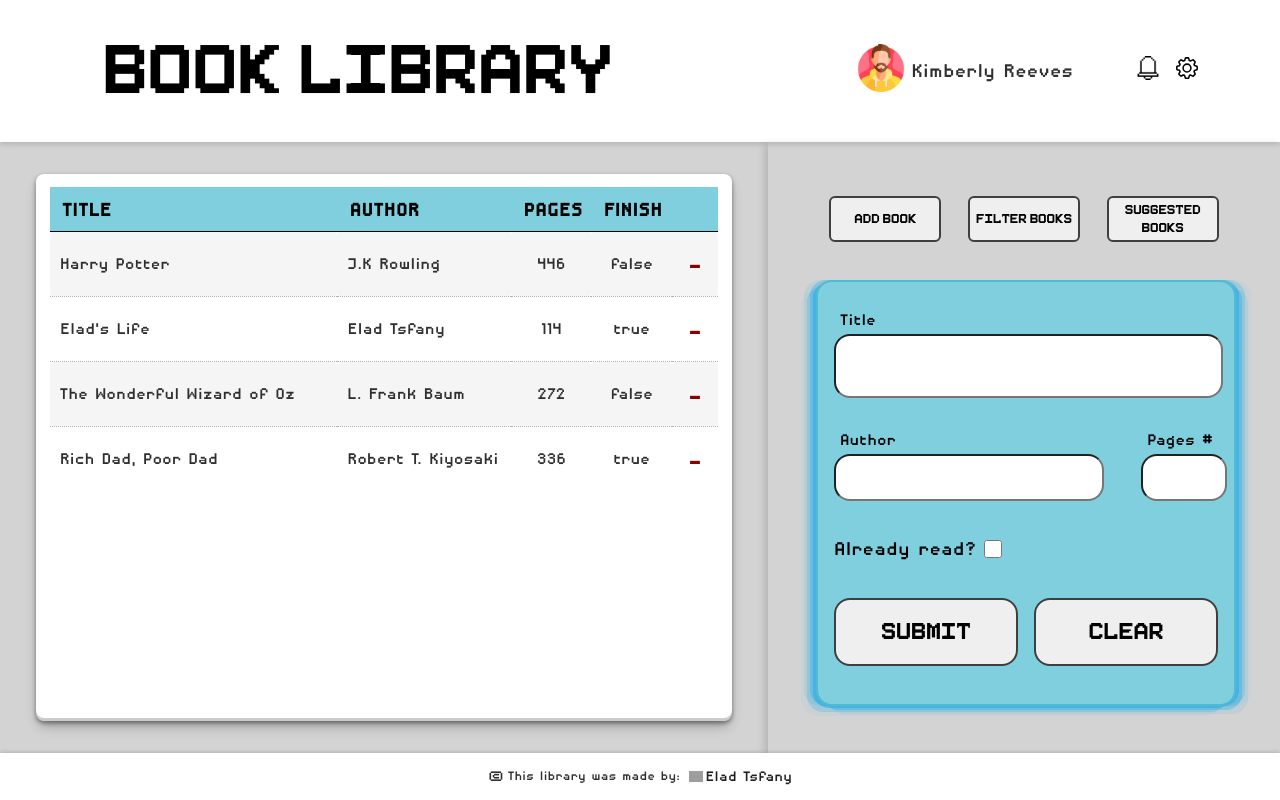
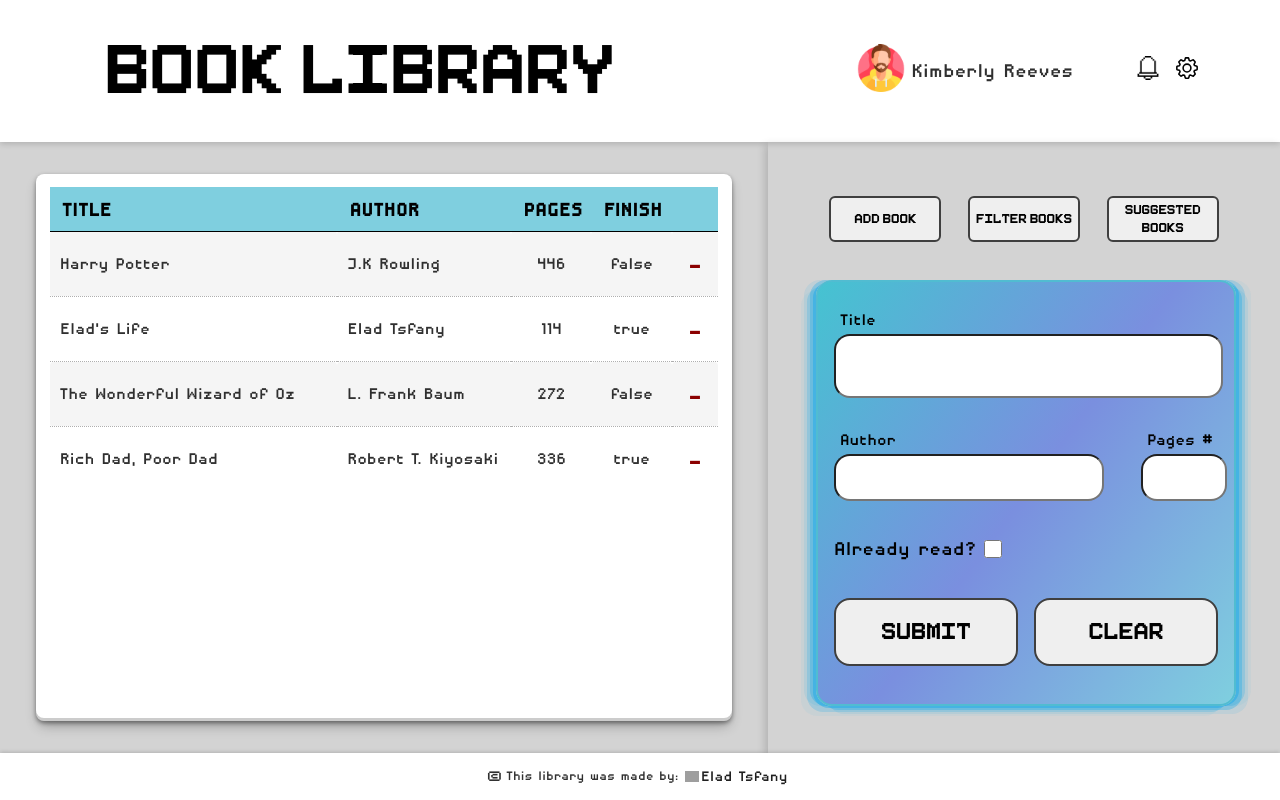
Before and after one commit to eladtsfany/Library, a plain HTML site: page index.html in a window 1280 px wide. Drawn offline with Linux system fonts and the light colour scheme; grey boxes are pictures that could not be loaded.

Commit message:
Dialog-add bg color changed, buttons:hover modified, footer link emphesized

```diff
--- a/src/styles.css
+++ b/src/styles.css
@@ -28,6 +28,7 @@ body {
     font-weight: normal;
     text-transform: uppercase;
     font-family: Pixeboy;
+    padding: .125rem;
 }
 
 th {
@@ -262,7 +263,7 @@ dialog form {
 }
 
 #dialog-add {
-    background-color: #7fcfdf;
+    background: linear-gradient(0.35turn, #45c3d1, #7a8fdf, #7fcfdf);
     display: flex;
 }
 
@@ -309,9 +310,8 @@ dialog form {
 }
 
 #dialog-add form button:hover {
-    transform: none;
     background: none;
-    border: 1px solid;
+    border: 2px solid black;
 }
 
 .form-buttons {
@@ -385,8 +385,11 @@ dialog form {
     color: #1f1f1f;
     padding-left: 0.5em;
     font-size: 1.125rem;
+    padding: .375rem;
+    border-radius: 4px;
 }
 
 .footer a:hover {
     text-decoration: underline;
+    background-color: #dfdfdf;
 }
```
